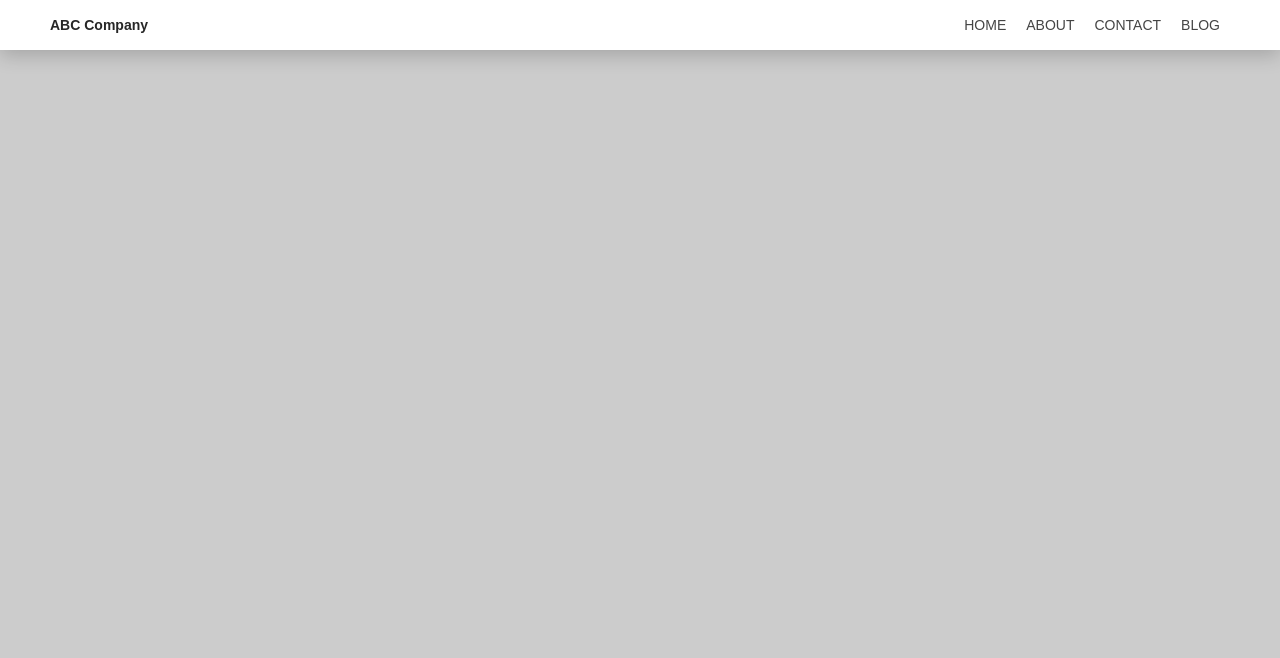
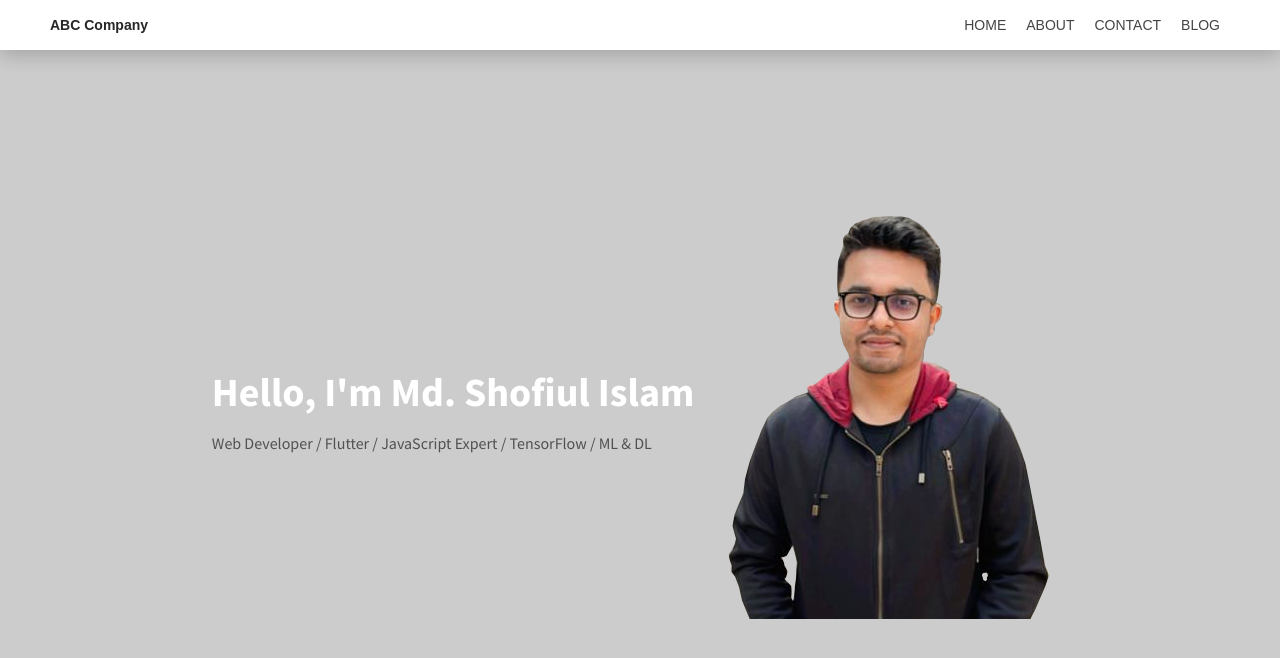
Before and after one commit to Shofiul735/webdesign-bs-23, a plain HTML site: page index.html in a window 1280 px wide. Drawn offline with nearby package versions, Linux system fonts and the light colour scheme.

Commit message:
Banner section implemented

```diff
--- /dev/null
+++ b/assets/css/queries.css
@@ -0,0 +1,5 @@
+@media only screen and (max-width: 600px) {
+  .banner {
+    flex-flow: column-reverse;
+  }
+}
--- a/assets/css/style.css
+++ b/assets/css/style.css
@@ -1,6 +1,10 @@
 /* Extra */
 @import url("https://fonts.googleapis.com/css2?family=Source+Sans+Pro:ital,wght@0,400;0,700;1,400&display=swap");
-
+* {
+  margin: 0;
+  padding: 0;
+  box-sizing: border-box;
+}
 body {
   background: #ccc;
   color: #272727;
@@ -150,3 +154,33 @@ body {
 .sub-nav:hover {
   display: block;
 }
+
+.container {
+  width: 70%;
+  margin: 0 auto;
+}
+
+/* Banner design start */
+
+.banner {
+  display: flex;
+  flex-flow: row;
+  justify-content: space-evenly;
+  align-items: center;
+  height: 90vh;
+}
+.banner-text {
+}
+.banner-text h1 {
+  font-size: 2.5rem;
+  color: white;
+  margin-bottom: 1rem;
+}
+.banner-text p {
+  color: #515151;
+  font-size: 1rem;
+}
+.banner-image {
+}
+
+/* Banner design end */
--- a/index.html
+++ b/index.html
@@ -6,6 +6,7 @@
     <meta name="viewport" content="width=device-width, initial-scale=1.0" />
     <title>BS-23</title>
     <link rel="stylesheet" href="assets/css/style.css"/>
+    <link rel="stylesheet" href="assets/css/queries.css"/>
   </head>
   <body>
     <!-- header section start -->
@@ -46,6 +47,20 @@
     </header>
     <!-- header section end -->
 
+    <!-- Banner section start-->
+    <section class="container">
+        <div class="banner">
+        <div class="banner-text">
+            <h1>Hello, I'm Md. Shofiul Islam</h1>
+            <p>Web Developer / Flutter / JavaScript Expert / TensorFlow / ML & DL</p>
+        </div>
+        <div class="banner-image">
+            <img src="assets/images/shofiul-islam.png" alt="shofiul"/>
+        </div>
+    </div>
+    </section>
+    <!-- Banner section end -->
+
 
 
   </body>
```
Also changed, not shown: assets/images/shofiul-islam.png (added).
